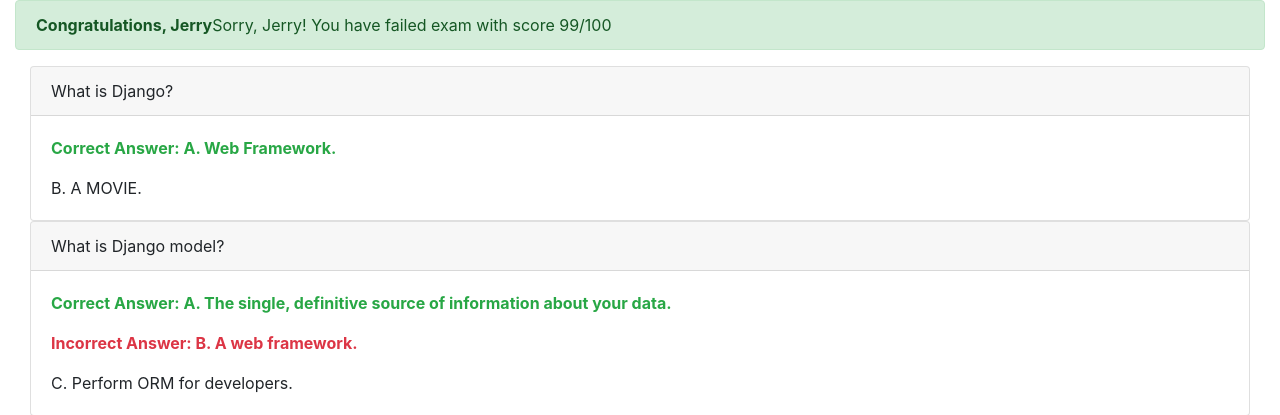
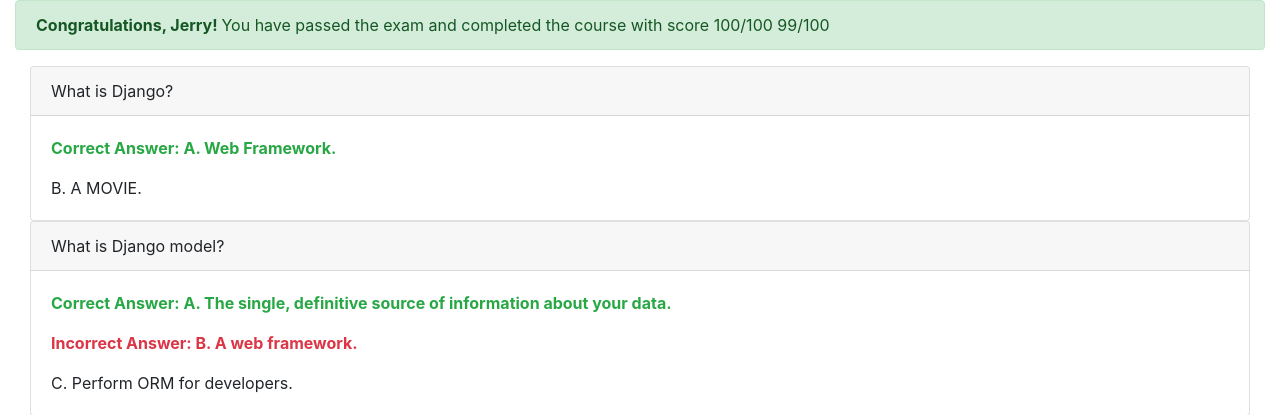
Before and after one commit to camperjx/9_final_proj_django, a Django app: page /onlinecourse/course/1/submission/1/result in a window 1280 px wide. Shown: the part 56-471 px from the top of the page. Run offline with Django 3.2, Linux system fonts and the light colour scheme; a user stored in the database is signed in; data comes from the database, SQL or seed files in the repository; both versions use the stored data as it was after the commit; some libraries are stand-ins or nearby versions.

Commit message:
Upload 230108

```diff
--- a/onlinecourse/templates/onlinecourse/exam_result_bootstrap.html
+++ b/onlinecourse/templates/onlinecourse/exam_result_bootstrap.html
@@ -39,7 +39,7 @@
     {% if grade > 80 %}
     <div class="alert alert-success">
        <!--HINT Display passed info -->
-       <B>Congratulations, {{ user.first_name }}</B>Sorry, {{ user.first_name }}! You have failed exam with score  {{ grade }}/100
+       <B>Congratulations, {{ user.first_name }}! </B>You have passed the exam and completed the course with score 100/100 {{ grade }}/100
     </div>
         {% else %}
         <div class="alert alert-danger">
```
Also changed, not shown: db.sqlite3.
